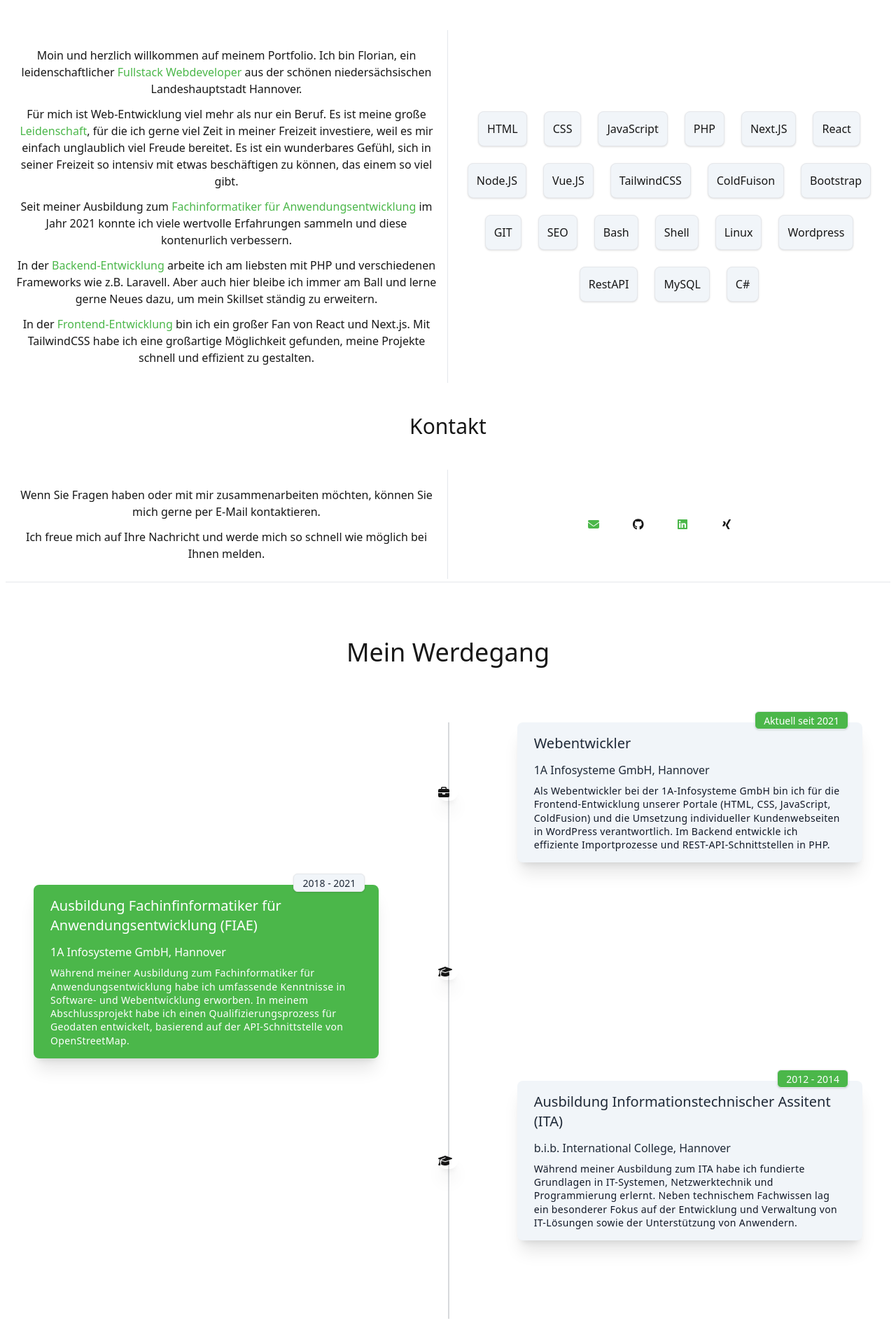
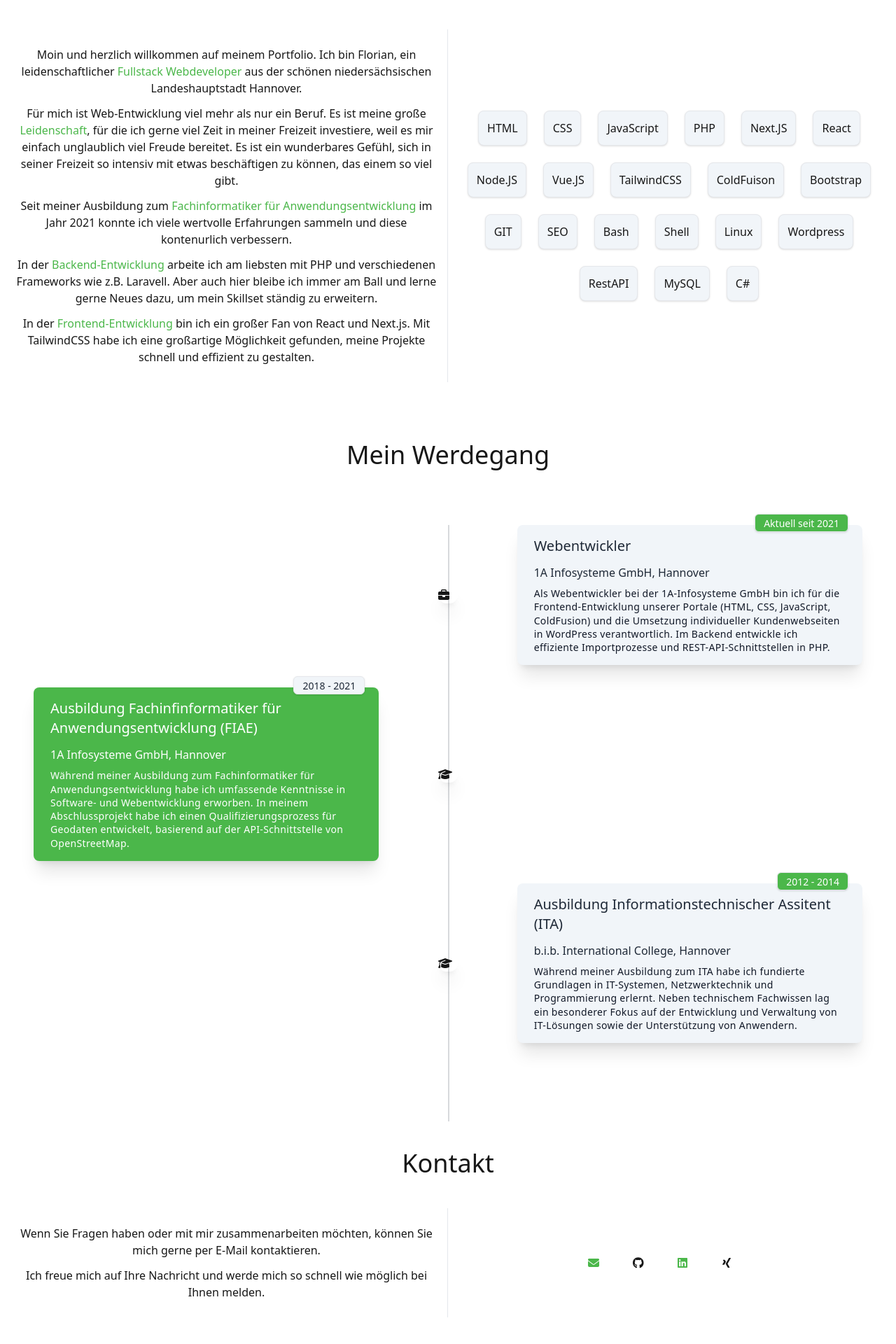
Before and after one commit to pelidigatto/portfolio_v2, a Next.js app: page / in a window 1280 px wide. Shown: the part 766-2686 px from the top of the page at 70% size. Before the commit the page ends 2654 px from the top, so only its background shows below. Built offline with nearby package versions, Linux system fonts and the light colour scheme.

Commit message:
Reorganize contact section layout and improve styling for better visibility

```diff
--- a/app/page.tsx
+++ b/app/page.tsx
@@ -8,7 +8,7 @@ export default function Home() {
   const skills = "HTML,CSS,JavaScript,PHP,Next.JS,React,Node.JS,Vue.JS,TailwindCSS,ColdFuison,Bootstrap,GIT,SEO,Bash,Shell,Linux,Wordpress,RestAPI,MySQL,C#";
   return (
       <>
-        <div className="flex justify-center items-center  border-b my-10">
+        <div className="flex justify-center items-center   my-10">
           <div className="grid grid-cols-12 items-center justify-center">
             <div className="col-span-12 my-10">
               <div className="text-2xl md:text-4xl font-thin text-center">
@@ -33,7 +33,7 @@ export default function Home() {
           </div>
         </div>
 
-        <div className="flex justify-center items-center  border-b my-10">
+        <div className="flex justify-center items-center   my-10">
           <div className="grid grid-cols-12 items-center justify-center">
             <div className="col-span-12 my-10">
               <div className="text-2xl md:text-4xl font-thin text-center">
@@ -66,32 +66,7 @@ export default function Home() {
             <div className="col-span-12 md:col-span-6 ">
               <SkillBubbles skills={skills}/>
             </div>
-
-            <div className="col-span-12 my-10">
-              <div className="text-xl md:text-3xl font-thin text-center">
-                <h3>Kontakt</h3>
-              </div>
-            </div>
-            <div className="col-span-12 md:col-span-6  p-3 border-0 md:border-e my-1">
-              <div className="font-thin text-center">
-                <p className="my-3">
-                  Wenn Sie Fragen haben oder mit mir zusammenarbeiten möchten, können Sie mich gerne per E-Mail kontaktieren.
-                </p>
-                <p className="my-3">
-                  Ich freue mich auf Ihre Nachricht und werde mich so schnell wie möglich bei Ihnen melden.
-                </p>
-              </div>
-            </div>
-            <div className="col-span-12 md:col-span-6  p-3  my-1">
-                <div className="z-20 flex items-center justify-center order-1 mx-1" >
-                  <a className="w-16 p-3" href="mailto:florian@thoenelt.dev" title="E-Mail an Florian Thönelt"><FontAwesomeIcon icon={faEnvelope} className="hightlight"/></a>
-                  <a className="w-16 p-3" href="https://github.com/pelidigatto" title="Github Pelidigatto (Florian Thönelt)" target="_blank"><FontAwesomeIcon icon={faGithub} /></a>
-                  <a className="w-16 p-3" href="www.linkedin.com/in/florianthoenelt" title="LinkedIn Florian Thönelt" target="_blank"><FontAwesomeIcon icon={faLinkedin} className="hightlight"/></a>
-                  <a className="w-16 p-3" href="https://www.xing.com/profile/Florian_Thoenelt/" title="Xing Florian Thönelt" target="_blank"><FontAwesomeIcon icon={faXing} /></a>
-                </div>
-            </div>
           </div>
-
         </div>
 
         <div className="flex justify-center items-center my-10">
@@ -158,7 +133,34 @@ export default function Home() {
         </div>
 
 
+        <div className="flex justify-center items-center   my-10">
+          <div className="grid grid-cols-12 items-center justify-center">
 
+            <div className="col-span-12 my-10">
+              <div className="text-2xl md:text-4xl font-thin text-center">
+                <h2>Kontakt</h2>
+              </div>
+            </div>
+            <div className="col-span-12 md:col-span-6  p-3 border-0 md:border-e my-1">
+              <div className="font-thin text-center">
+                <p className="my-3">
+                  Wenn Sie Fragen haben oder mit mir zusammenarbeiten möchten, können Sie mich gerne per E-Mail kontaktieren.
+                </p>
+                <p className="my-3">
+                  Ich freue mich auf Ihre Nachricht und werde mich so schnell wie möglich bei Ihnen melden.
+                </p>
+              </div>
+            </div>
+            <div className="col-span-12 md:col-span-6  p-3  my-1">
+                <div className="z-20 flex items-center justify-center order-1 mx-1" >
+                  <a className="w-16 p-3" href="mailto:florian@thoenelt.dev" title="E-Mail an Florian Thönelt"><FontAwesomeIcon icon={faEnvelope} className="hightlight"/></a>
+                  <a className="w-16 p-3" href="https://github.com/pelidigatto" title="Github Pelidigatto (Florian Thönelt)" target="_blank"><FontAwesomeIcon icon={faGithub} /></a>
+                  <a className="w-16 p-3" href="www.linkedin.com/in/florianthoenelt" title="LinkedIn Florian Thönelt" target="_blank"><FontAwesomeIcon icon={faLinkedin} className="hightlight"/></a>
+                  <a className="w-16 p-3" href="https://www.xing.com/profile/Florian_Thoenelt/" title="Xing Florian Thönelt" target="_blank"><FontAwesomeIcon icon={faXing} /></a>
+                </div>
+            </div>
+          </div>
+        </div>
 
     </>
   );
```
